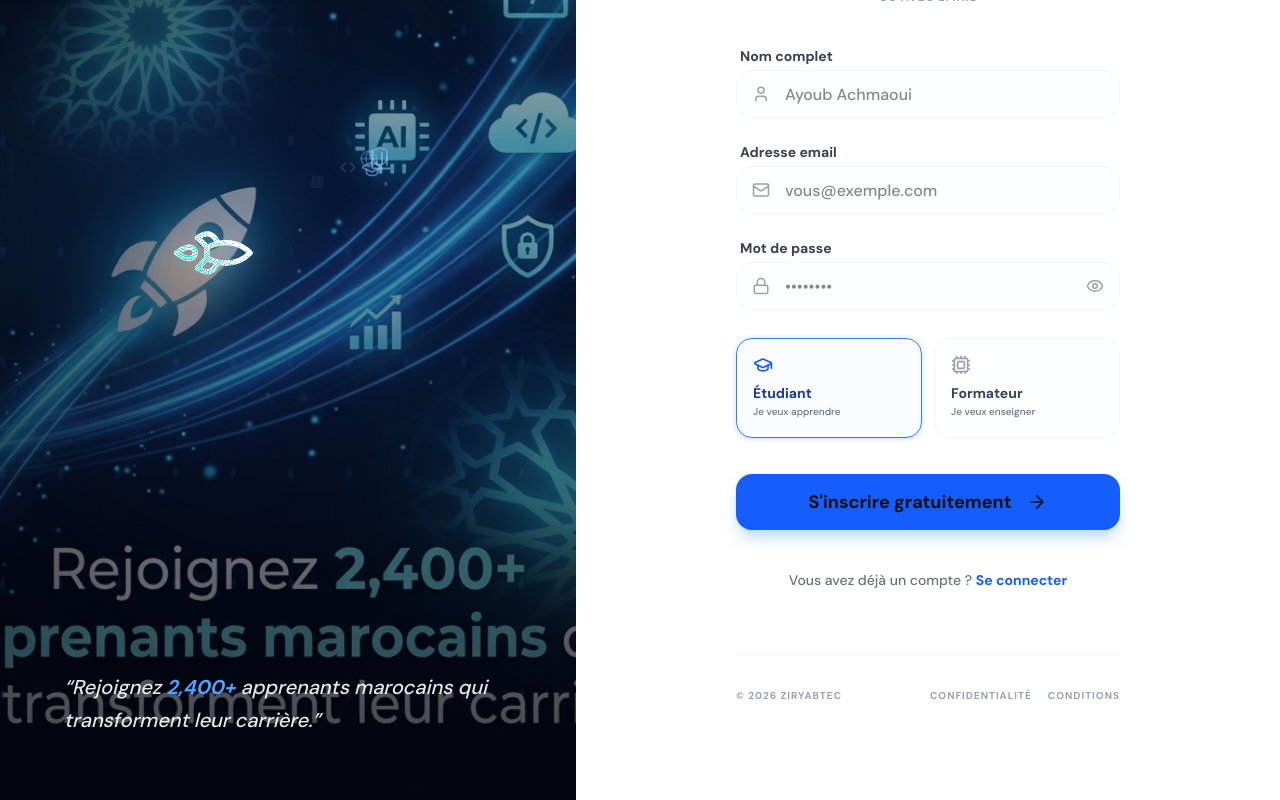
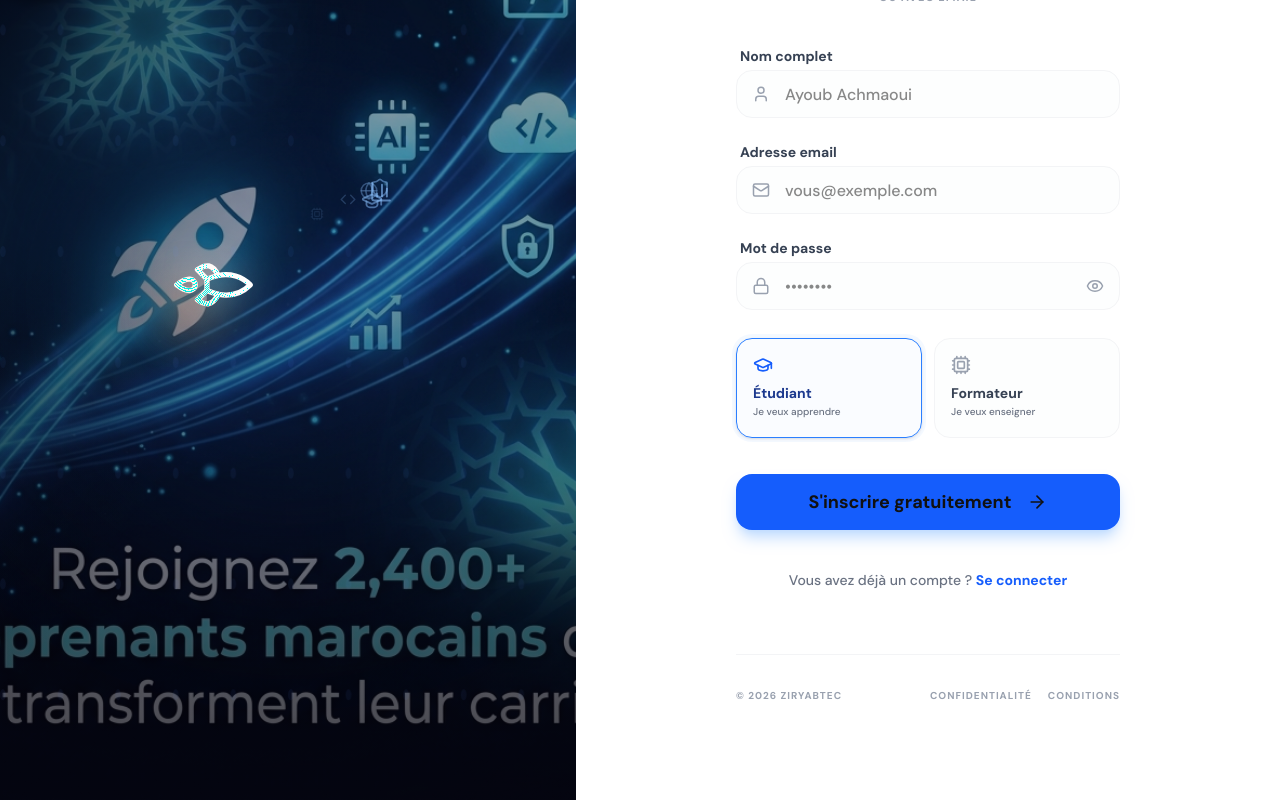
Before and after one commit to achmaouiayoub120-beep/ziryabtec-for3, a Next.js app: page /register in a window 1280 px wide. Shown: the part 308-1108 px from the top of the page. Built offline with nearby package versions, Linux system fonts and the light colour scheme.

Commit message:
UI: Removed quote from register page

```diff
--- a/app/(auth)/register/page.tsx
+++ b/app/(auth)/register/page.tsx
@@ -149,17 +149,6 @@ export default function RegisterPage() {
             </div>
           </div>
 
-          {/* Bottom: Quote */}
-          <motion.div
-            initial={{ opacity: 0, y: 20 }}
-            animate={{ opacity: 1, y: 0 }}
-            transition={{ duration: 0.8, delay: 0.5 }}
-            className="max-w-md"
-          >
-            <p className="text-xl text-white/90 font-medium leading-relaxed italic">
-              &ldquo;Rejoignez <span className="text-blue-400 font-bold">2,400+</span> apprenants marocains qui transforment leur carrière.&rdquo;
-            </p>
-          </motion.div>
         </div>
       </div>
 
```
